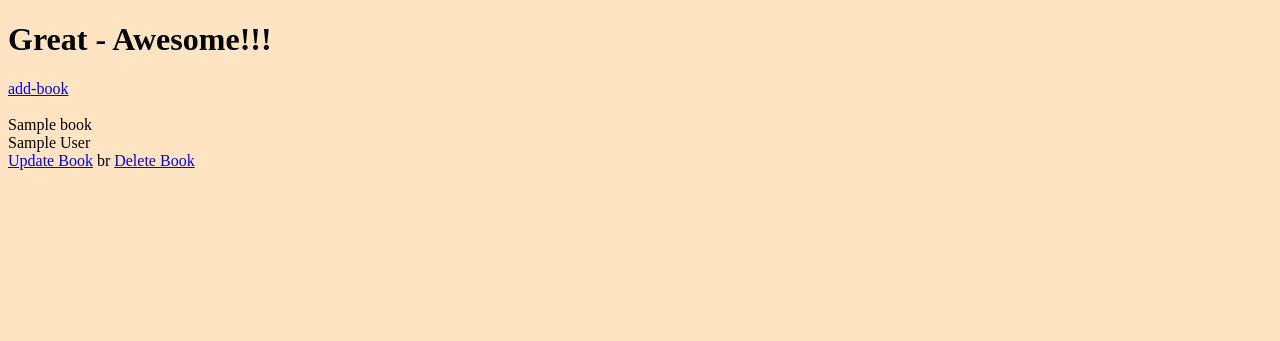
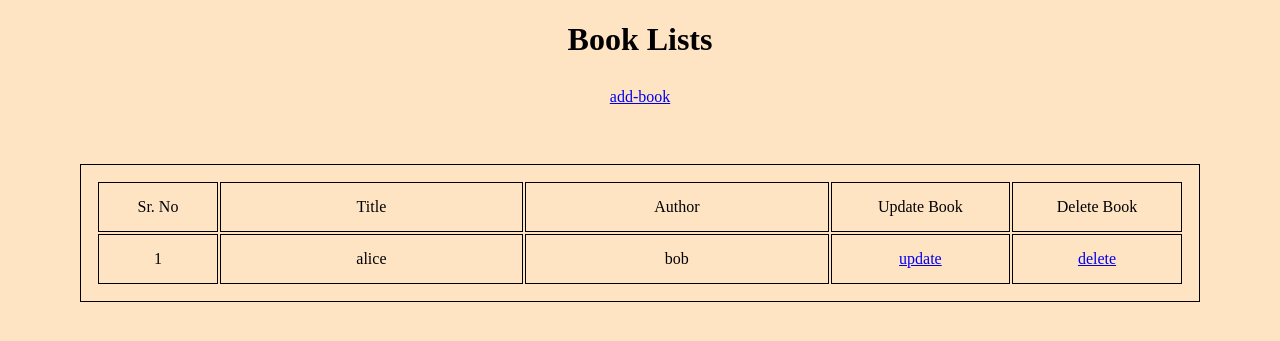
Before and after one commit to Stapan17/books, a Django app: template templates/home.html in a window 1280 px wide. Shown: the top 341 px of the page. Run offline with Django 4.2, Linux system fonts and the light colour scheme; the template is opened without the code that fills it: values named after a table or form of the project are taken from there, others are empty; data comes from the database, SQL or seed files in the repository; tables that the repository leaves empty hold one stand-in row (Sample ...).

Commit message:
version 2

```diff
--- a/app/urls.py
+++ b/app/urls.py
@@ -2,7 +2,7 @@ from django.urls import path
 from . import views
 
 urlpatterns = [
-    path('book-lists', views.books_lists, name='book-lists'),
+    path('', views.books_lists, name='book-lists'),
     path('add-book', views.add_book, name='add-book'),
     path('update-book/<int:pk>', views.update_book, name='update-book'),
     path('delete-book/<int:pk>', views.delete_book, name='delete-book'),
--- a/docker-compose.yaml
+++ b/docker-compose.yaml
@@ -1,7 +1,7 @@
 version: '3'
 
 services:
-    db:
+    database:
         image: postgres
 
         environment:
@@ -28,7 +28,7 @@ services:
             - .:/code
 
         depends_on:
-            - db
+            - database
 
 volumes:
     dbdata:
--- a/project/settings.py
+++ b/project/settings.py
@@ -84,7 +84,7 @@ DATABASES = {
         'NAME': 'postgres',
         'USER': 'postgres',
         'PASSWORD': 'postgres',
-        'HOST': 'db',
+        'HOST': 'database',
         'PORT': '5432',
     }
 }
--- a/static/css/style.css
+++ b/static/css/style.css
@@ -1,3 +1,10 @@
 body {
     background-color: bisque;
 }
+
+table,
+td {
+    border: 1px solid #000000;
+    text-align: center;
+    padding: 15px;
+}
--- a/templates/home.html
+++ b/templates/home.html
@@ -6,16 +6,53 @@
     <meta http-equiv="X-UA-Compatible" content="IE=edge">
     <meta name="viewport" content="width=device-width, initial-scale=1.0">
     <link rel="stylesheet" type="text/css" href="{% static 'css/style.css' %}">
-    <title>GOD</title>
+    <title>Book Lists</title>
 </head>
 
 <body>
-    <h1>Great - Awesome!!!</h1>
 
-    <a href="{% url 'add-book' %}">add-book</a> <br>
+    <center>
+        <h1>Book Lists</h1>
 
-    </a> <br> {% for book in books %} {{book.title}} <br> {{book.author}} <br>
-    <a href="{% url 'update-book' book.pk %}">Update Book</a> br <a href="{% url 'delete-book' book.pk %}">Delete Book</a> <br> {% endfor %}
+        <div style="margin: 30px;"><a href="{% url 'add-book' %}">add-book</a> </div> <br>
+
+        </a>
+
+        {% if books %}
+
+        <div style="margin: 10px;">
+
+            <table style="width: 90%;">
+                <tr>
+                    <td width="20px">Sr. No</td>
+                    <td width="100px">Title</td>
+                    <td width="100px">Author</td>
+                    <td width="20px">Update Book</td>
+                    <td width="20px">Delete Book</td>
+                </tr>
+                {% for book in books %}
+                <tr>
+                    <td width="20px">{{forloop.counter}}</td>
+                    <td width="50px">{{book.title}}</td>
+                    <td width="50px">{{book.author}}</td>
+                    <td width="20px"><a href="{% url 'update-book' book.pk %}">update</a></td>
+                    <td width="20px"><a href="{% url 'delete-book' book.pk %}">delete</a></td>
+                </tr>
+                {% endfor %}
+
+            </table>
+
+        </div>
+
+        {% else %}
+
+        <h1>Add books to show here.</h1>
+
+        {% endif %}
+
+
+
+    </center>
 </body>
 
 </html>
```
Also changed, not shown: templates/book_create.html (+15 -7 lines), templates/book_update.html (+13 -7 lines), db.sqlite3 (added).
